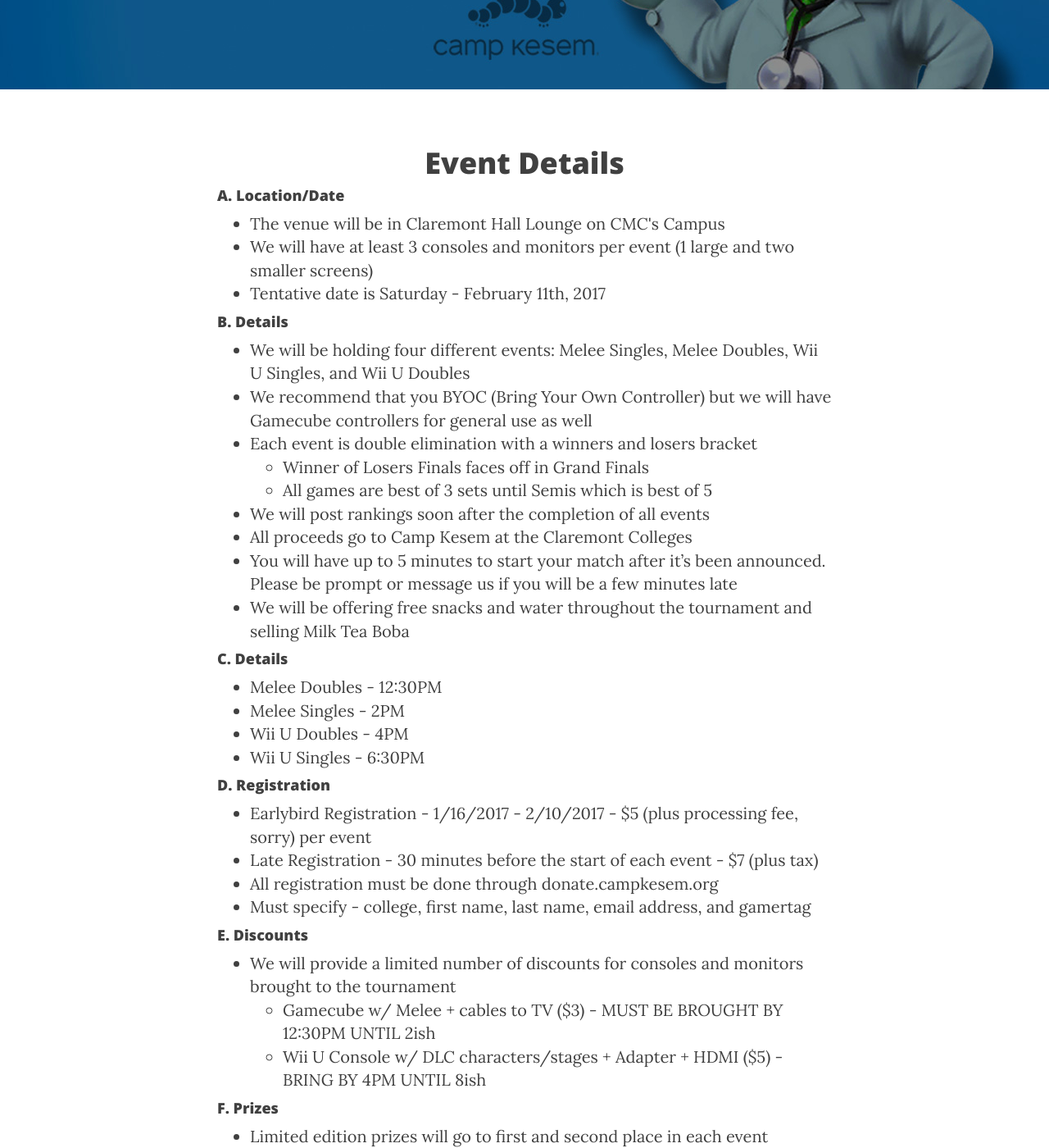
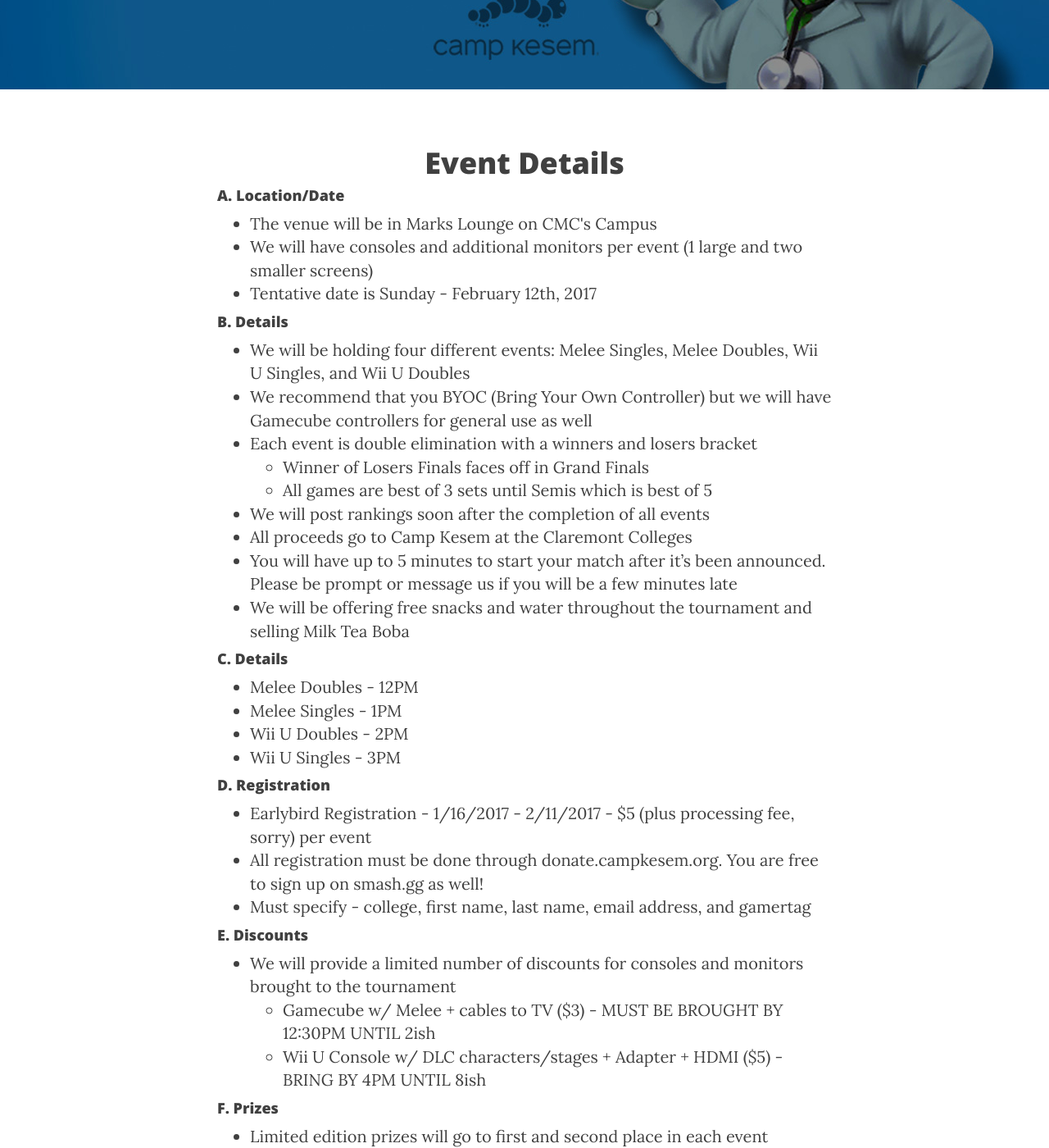
Before and after one commit to Camp-Kesem-at-the-Claremont-Colleges/campkesemclaremont.us, a Jekyll site: the page built from smash-cancer/index.html, in a window 1280 px wide and 1400 px high, scrolled down 306 px. Shown: the whole window at 82% size. Built offline with Jekyll 4.4.1, drawn with Linux system fonts in a browser that asks for light colours; nearby versions of some CDN libraries; comment, search, counter and statistics services are not loaded; some of the changed text lies outside the part shown.

Commit message:
edited smash cancer info

```diff
--- a/smash-cancer/index.html
+++ b/smash-cancer/index.html
@@ -13,9 +13,9 @@
 <div>
     <h4>A. Location/Date</h4>
     <ul>
-        <li>The venue will be in Claremont Hall Lounge on CMC's Campus</li>
-        <li>We will have at least 3 consoles and monitors per event (1 large and two smaller screens)</li>
-        <li>Tentative date is Saturday - February 11th, 2017</li>
+        <li>The venue will be in Marks Lounge on CMC's Campus</li>
+        <li>We will have consoles and additional monitors per event (1 large and two smaller screens)</li>
+        <li>Tentative date is Sunday - February 12th, 2017</li>
     </ul>
 </div>
 <div>
@@ -37,18 +37,17 @@
 <div>
     <h4>C. Details</h4>
     <ul>
-        <li>Melee Doubles - 12:30PM</li>
-        <li>Melee Singles - 2PM</li>
-        <li>Wii U Doubles - 4PM</li>
-        <li>Wii U Singles - 6:30PM</li>
+        <li>Melee Doubles - 12PM</li>
+        <li>Melee Singles - 1PM</li>
+        <li>Wii U Doubles - 2PM</li>
+        <li>Wii U Singles - 3PM</li>
     </ul>
 </div>
 <div>
     <h4>D. Registration</h4>
     <ul>
-        <li>Earlybird Registration - 1/16/2017 - 2/10/2017 - $5 (plus processing fee, sorry) per event</li>
-        <li>Late Registration - 30 minutes before the start of each event - $7 (plus tax)</li>
-        <li>All registration must be done through donate.campkesem.org</li>
+        <li>Earlybird Registration - 1/16/2017 - 2/11/2017 - $5 (plus processing fee, sorry) per event</li>
+        <li>All registration must be done through donate.campkesem.org. You are free to sign up on <a href="https://smash.gg/tournament/smash-cancer-spring-2017">smash.gg</a> as well!</li>
         <li>Must specify - college, first name, last name, email address, and gamertag</li>
     </ul>
 </div>
```
Also changed, not shown: other parts of smash-cancer/index.html (+1 -2 lines).
